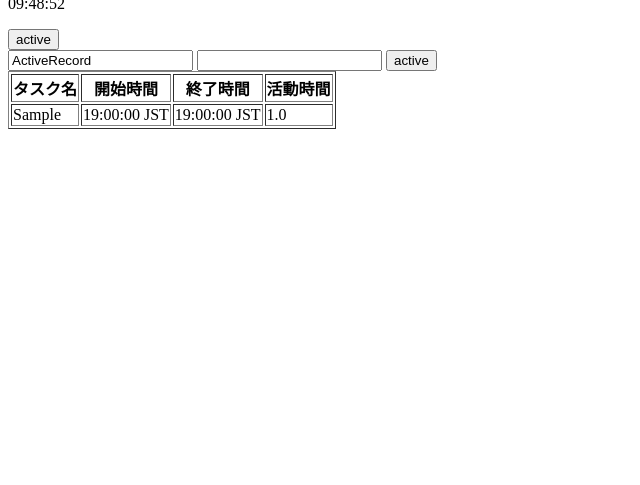
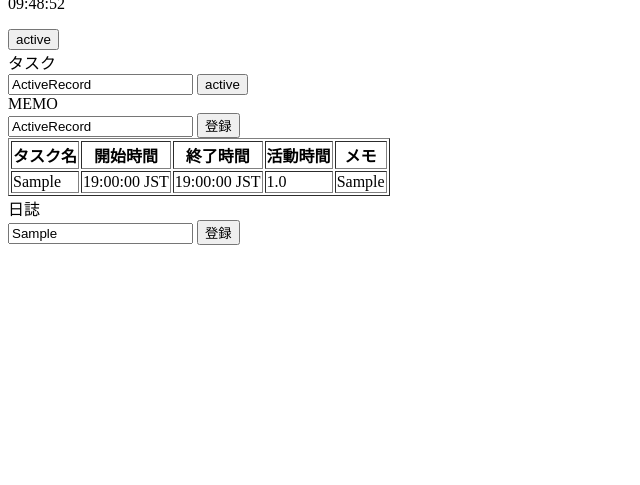
Before and after one commit to naoki-urabe/time_manager, a Django app: template templates/activity_record.html in a window 1280 px wide. Shown: the part 233-718 px from the top of the page, without its empty margins (0-640 px from the left). Run offline with Django 3.2, Linux system fonts and the light colour scheme; tables that the repository leaves empty hold one stand-in row (values such as "Sample post"); the template is opened without the code that fills it: values that come from a table or form of the project are taken from there, most other values are stand-ins (such as "Sample title", 1, 10 or a date in 2020); some libraries are stand-ins or nearby versions.

Commit message:
メモ機能追加

```diff
--- a/activity_record/forms.py
+++ b/activity_record/forms.py
@@ -5,6 +5,7 @@ class ActiveRecordCreateForm(forms.ModelForm):
         super().__init__(*args,**kwargs)
         self.fields['begin_time'].required = False
         self.fields['end_time'].required = False
+        self.fields['memo'].required = False
         self.fields['today'].required = False
         self.fields['active_type'].required = False
         self.fields['is_active'].widget = forms.HiddenInput()
@@ -23,7 +24,7 @@ class ActiveRecordCreateForm(forms.ModelForm):
         )
     class Meta:
         model = ActiveRecord
-        fields = ('task','begin_time','end_time','today','active_type','is_active')
+        fields = ('task','begin_time','end_time','memo','today','active_type','is_active')
 
 ActiveRecordFormSet = forms.modelformset_factory(
     ActiveRecord,form=ActiveRecordCreateForm, extra=10,max_num=100, can_delete=True,localized_fields='__all__'
--- a/templates/activity_record.html
+++ b/templates/activity_record.html
@@ -35,24 +35,33 @@
             <input type="hidden" id="activity_id" name="activity_id" value={{ active_id }}>
             <input type="hidden" id="active_type" name="active_type" value="active">
             <input type="hidden" id="task_name" name="task_name" value="active">
-            <button type="button" id="punch" name="punch">{{ active_status }}</button>
+            <input type="submit" id="punch" name="punch" value={{ active_status }}>
         </form>
+        タスク
         <form action = "{% url 'register_activity_record' %}" method="post" name="task">
             {% csrf_token %}
             <input type="hidden" id="active_exists" name="active_exists" value={{ task_exists }}>
             <input type="hidden" id="activity_id" name="activity_id" value={{ task_id }}>
             <input type="text" id="task_name" name="task_name" value={{ task_name }}>
             <input type="hidden" id="active_type" name="active_type" value="task">
-            <input type="text" id="task_memo" name="task_memo" value="">
-            <button type="button" id="punch2" name="punch2">{{ task_status }}</button>
+            <input type="submit" id="punch" name="punch" value={{ task_status }}>
         </form>
-
+        {% if task_exists %}
+        MEMO
+        <form action = "{% url 'register_activity_record' %}" method="post" name="task">
+            {% csrf_token %}
+            <input type="hidden" id="activity_id" name="activity_id" value={{ task_id }}>
+            <input type="text" id="memo" name="memo" value={{ task_memo }}>
+            <input type="submit" id="register_memo" name="register_memo" value="登録">
+        </form>
+        {% endif %}
         <table border="1">
             <tr>
                 <th>タスク名</th>
                 <th>開始時間</th>
                 <th>終了時間</th>
                 <th>活動時間</th>
+                <th>メモ</th>
             </tr>
             {% for activity in today_activity %}
             <tr>
@@ -60,9 +69,18 @@
             <td>{{activity.begin_time|date:"H:i:s T"}}</td>
             <td>{{activity.end_time|date:"H:i:s T"}}</td>
             <td>{{activity.period}}</td>
+            <td>{{activity.memo}}</td>
             {% endfor %}
         </table>
-
+        {% if active_exists %}
+        日誌
+        <form action = "{% url 'register_activity_record' %}" method="post" name="task">
+            {% csrf_token %}
+            <input type="hidden" id="activity_id" name="activity_id" value={{ active_id }}>
+            <input type="text" id="memo" name="memo" value={{ active_memo }}>
+            <input type="submit" id="register_memo" name="register_memo" value="登録">
+        </form>
+        {% endif %}
     </body>
     <script src="{% static 'js/getNow.js' %}"></script>
     <script>
--- a/templates/log_detail.html
+++ b/templates/log_detail.html
@@ -31,6 +31,7 @@
                 <th>開始時間</th>
                 <th>終了時間</th>
                 <th>活動時間</th>
+                <th>メモ</th>
             </tr>
             {% for activity in today_activity %}
             <tr>
@@ -38,6 +39,7 @@
             <td>{{activity.begin_time|date:"H:i:s T"}}</td>
             <td>{{activity.end_time|date:"H:i:s T"}}</td>
             <td>{{activity.period}}</td>
+            <td>{{activity.memo}}</td>
             {% endfor %}
         </table>
 
--- a/templates/register_schedule.html
+++ b/templates/register_schedule.html
@@ -5,6 +5,7 @@
         タスク名:{{ form.task }}
         開始時間{{ form.begin_time }}
         終了時間{{ form.end_time }}
+        メモ{{ form.memo }}
         日付{{ form.today }}
         活動タイプ{{ form.active_type }}
         削除{{ form.DELETE }}<br>
```
Also changed, not shown: activity_record/views.py (+43 -19 lines).
